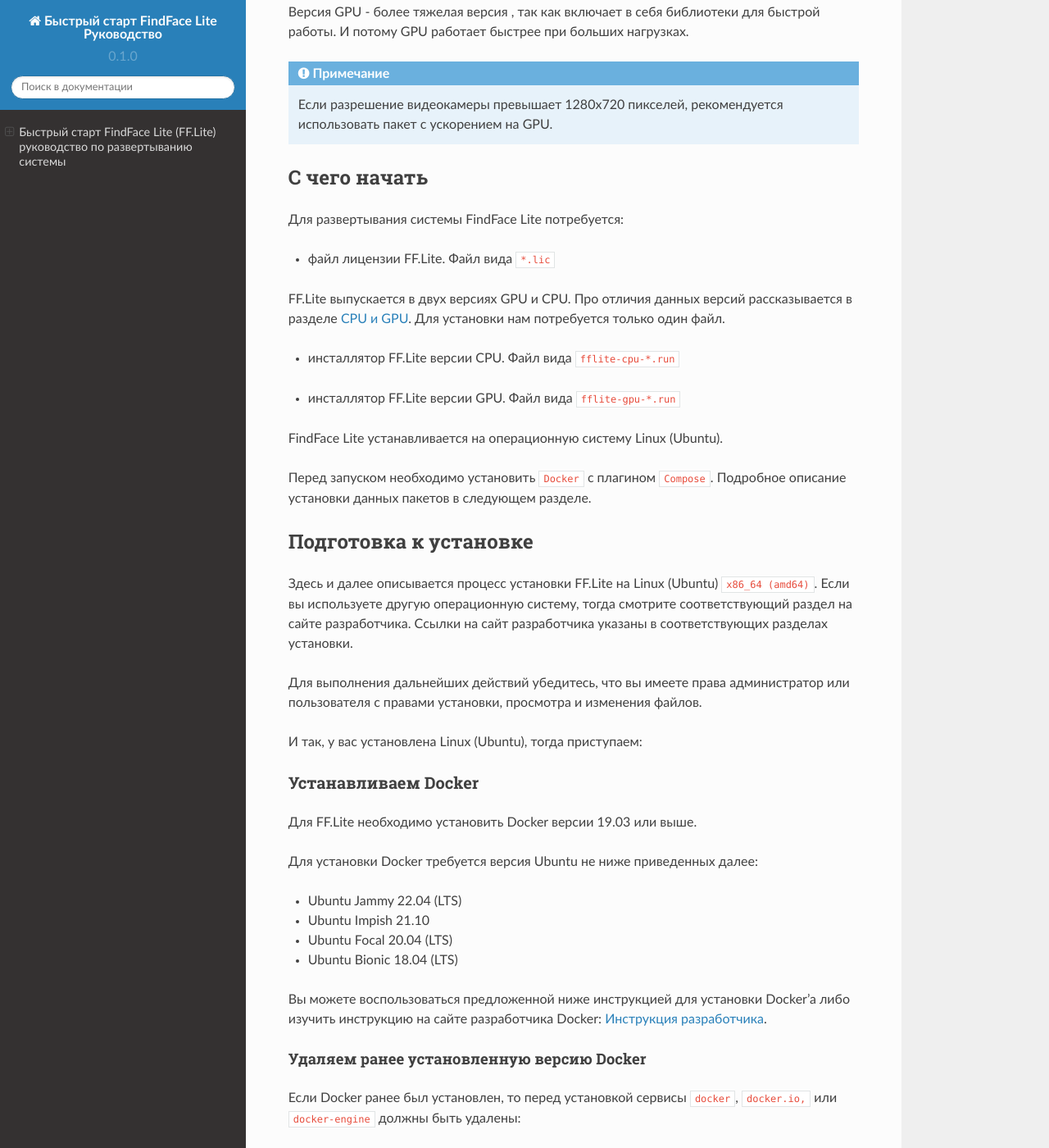
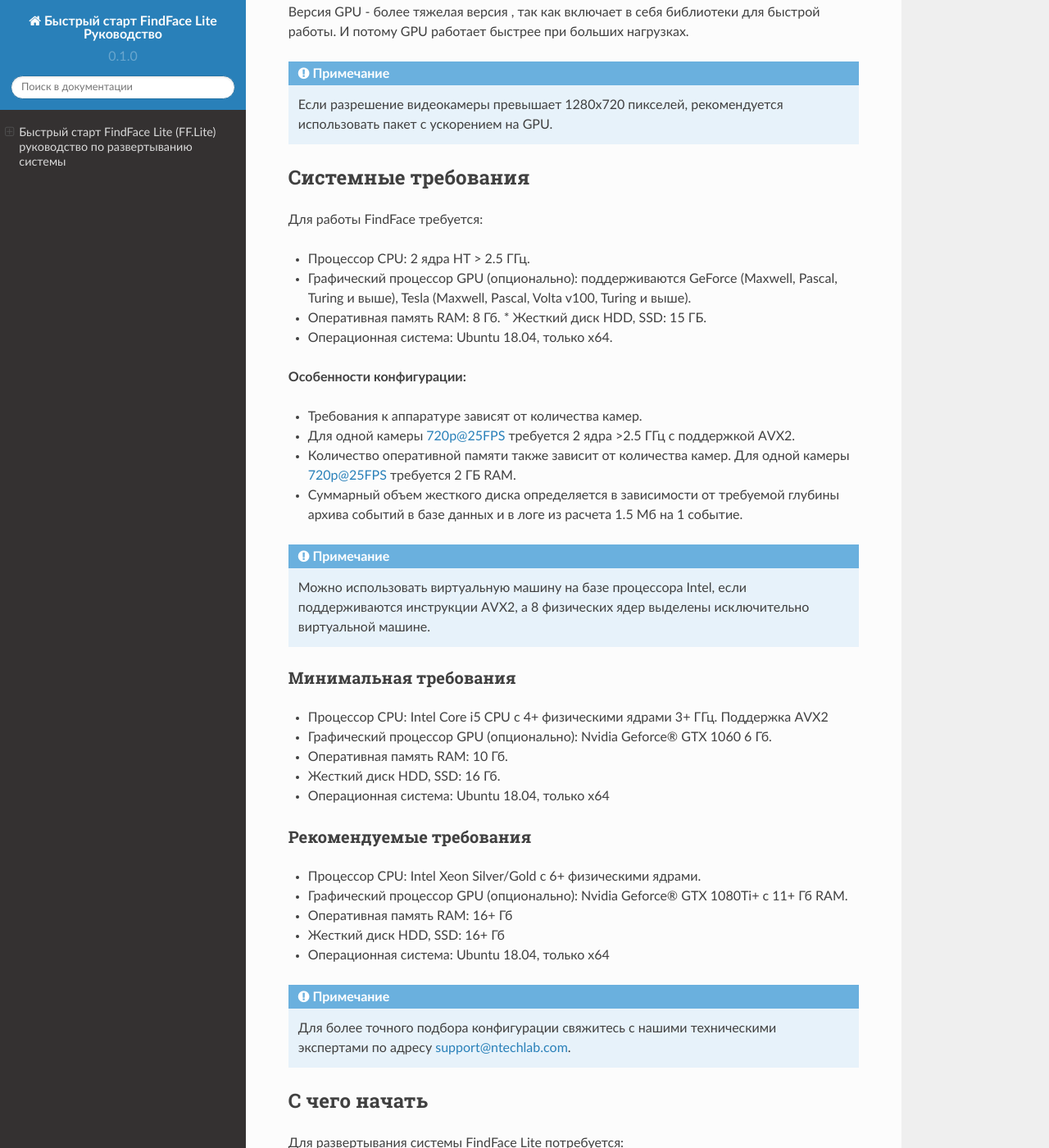
Before and after one commit to Dimdimit/-fflite_i, a Sphinx documentation site: the page built from docs/source/index.rst, in a window 1280 px wide and 1400 px high, scrolled down 1098 px. Shown: the whole window at 82% size. Built offline with Sphinx 7.4.7 and the Read the Docs theme 2.0.0, drawn with Linux system fonts in a browser that asks for light colours; pages that are not in the unit, such as notebooks, are missing from menus.

Commit message:
Добавлены системные требования

```diff
--- a/docs/source/index.rst
+++ b/docs/source/index.rst
@@ -41,6 +41,50 @@
 .. note::
 
   Если разрешение видеокамеры превышает 1280x720 пикселей, рекомендуется использовать пакет с ускорением на GPU.
+
+
+Системные требования
+-------------
+
+Для работы FindFace требуется:
+
+* Процессор CPU: 2 ядра HT > 2.5 ГГц.
+* Графический процессор GPU (опционально): поддерживаются GeForce (Maxwell, Pascal, Turing и выше), Tesla (Maxwell, Pascal, Volta v100, Turing и выше).
+* Оперативная память RAM: 8 Гб. * Жесткий диск HDD, SSD: 15 ГБ.
+* Операционная система: Ubuntu 18.04, только x64.
+
+
+**Особенности конфигурации:**
+
+* Требования к аппаратуре зависят от количества камер.
+* Для одной камеры 720p@25FPS требуется 2 ядра >2.5 ГГц с поддержкой AVX2.
+* Количество оперативной памяти также зависит от количества камер. Для одной камеры 720p@25FPS требуется 2 ГБ RAM.
+* Суммарный объем жесткого диска определяется в зависимости от требуемой глубины архива событий в базе данных и в логе из расчета 1.5 Мб на 1 событие.
+
+.. note::
+
+  Можно использовать виртуальную машину на базе процессора Intel, если поддерживаются инструкции AVX2, а 8 физических ядер выделены исключительно виртуальной машине.
+
+
+Минимальная требования
+~~~~~~~~~~~~~~~~~~~
+* Процессор CPU: Intel Core i5 CPU с 4+ физическими ядрами 3+ ГГц. Поддержка AVX2
+* Графический процессор GPU (опционально): Nvidia Geforce® GTX 1060 6 Гб.
+* Оперативная память RAM: 10 Гб.
+* Жесткий диск HDD, SSD: 16 Гб.
+* Операционная система: Ubuntu 18.04, только x64
+
+
+Рекомендуемые требования
+~~~~~~~~~~~~~~~~~~~
+* Процессор CPU: Intel Xeon Silver/Gold c 6+ физическими ядрами.
+* Графический процессор GPU (опционально): Nvidia Geforce® GTX 1080Ti+ с 11+ Гб RAM.
+* Оперативная память RAM: 16+ Гб
+* Жесткий диск HDD, SSD: 16+ Гб
+* Операционная система: Ubuntu 18.04, только x64
+.. note::
+
+  Для более точного подбора конфигурации свяжитесь с нашими техническими экспертами по адресу support@ntechlab.com.
 
 
 С чего начать
```
